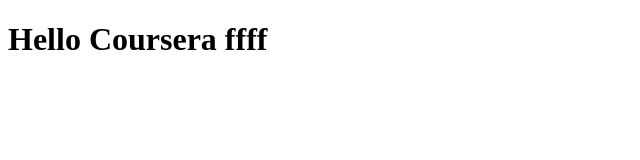
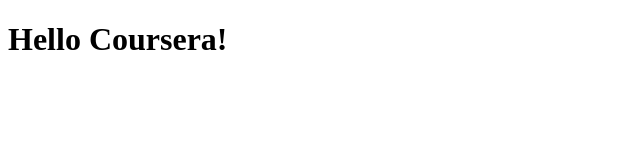
Before and after one commit to youssefsedrati/coursera-test, a plain HTML site: page site/index.html in a window 1280 px wide. Shown: the whole page, without its empty margins (0-640 px from the left). Drawn offline with Linux system fonts and the light colour scheme.

Commit message:
modification

```diff
--- a/site/index.html
+++ b/site/index.html
@@ -1,9 +1,9 @@
 <!DOCTYPE html>
 <html>
 <head>
-	<title>Hello Coursera! fff</title>
+	<title>Hello Coursera!</title>
 </head>
 <body>
-<h1>Hello Coursera ffff</h1>
+<h1>Hello Coursera!</h1>
 </body>
 </html>
```
